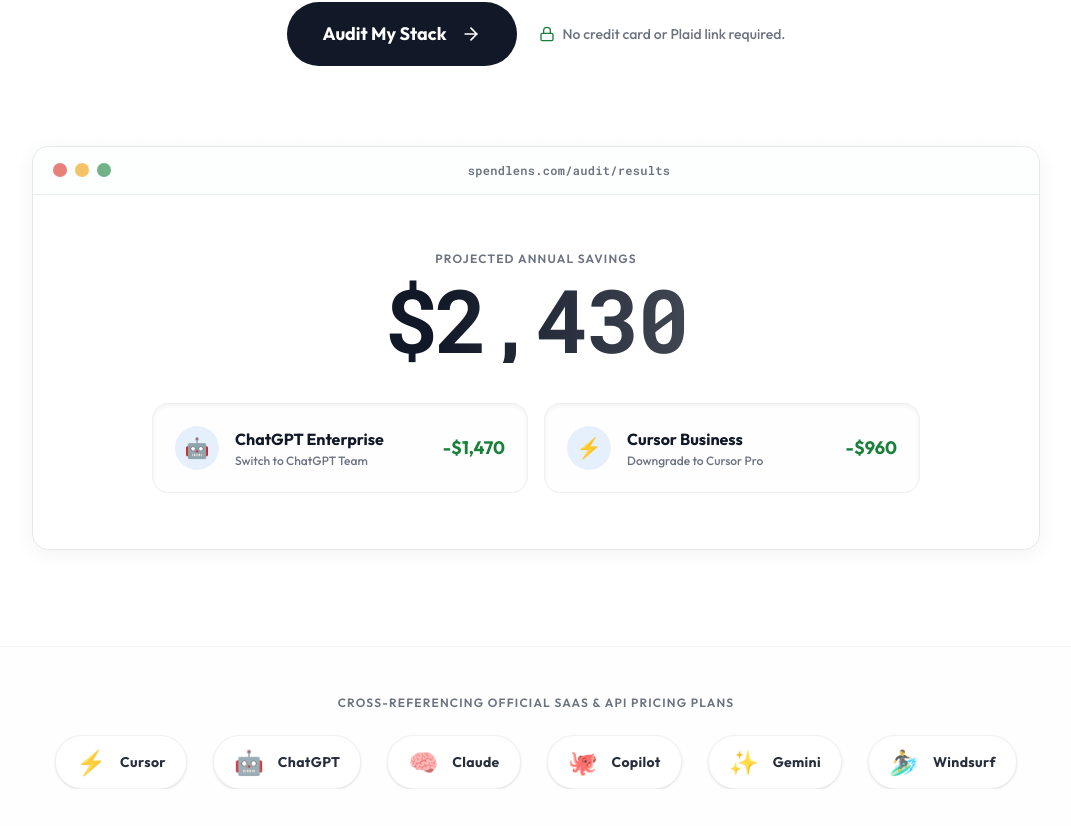
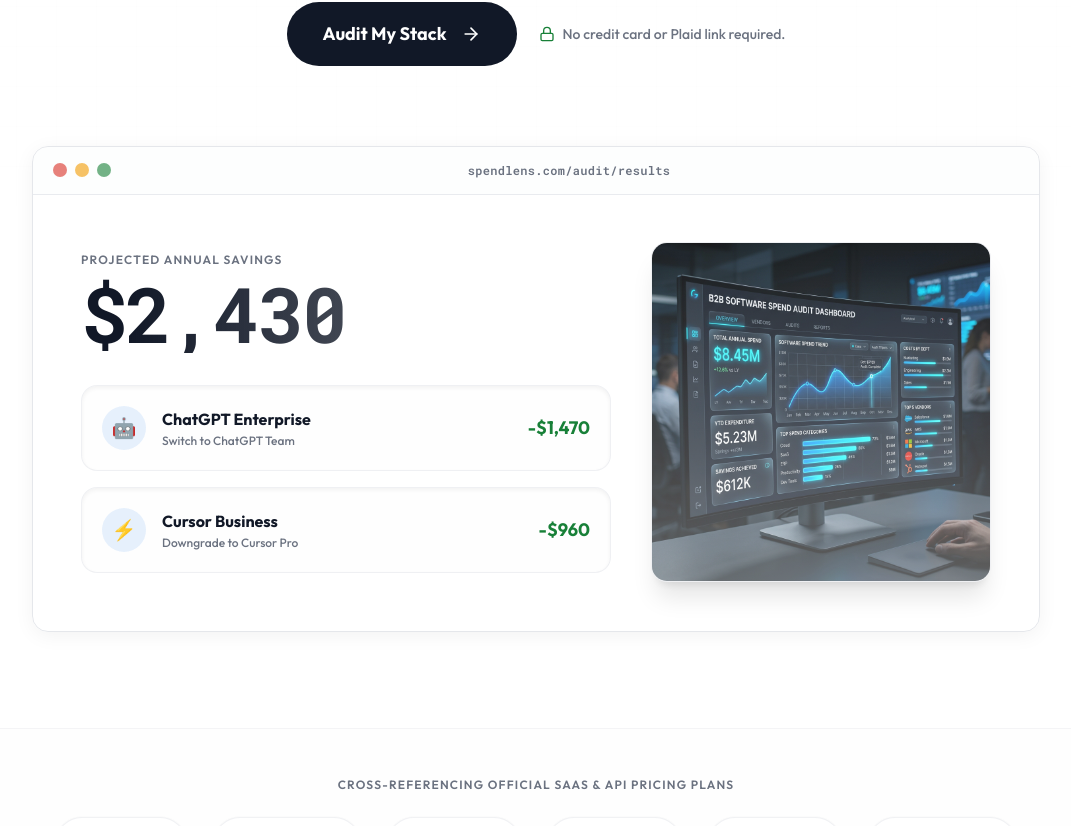
Before and after one commit to rohitnk464/spendlens, a Next.js app: page / in a window 1280 px wide. Shown: the part 594-1420 px from the top of the page, without its empty margins (104-1175 px from the left). Built offline with nearby package versions, Linux system fonts and the light colour scheme; no server answers.

Commit message:
style: implement premium 2-column hero mockup layout incorporating a floating 4K spend analytics visualization alongside the live savings counter

```diff
--- a/src/app/page.tsx
+++ b/src/app/page.tsx
@@ -187,7 +187,7 @@
           </div>
         </motion.div>
 
-        {/* Dynamic Mockup Graphic with live counting numbers */}
+        {/* Dynamic Mockup Graphic with live counting numbers & 4K Visualization */}
         <motion.div
           initial={{ opacity: 0, y: 80 }}
           animate={{ opacity: 1, y: 0 }}
@@ -202,14 +202,16 @@
               <div className="mx-auto text-xs font-semibold text-muted-foreground tracking-wide font-mono">spendlens.com/audit/results</div>
             </div>
 
-            <div className="p-8 sm:p-14 flex flex-col items-center">
+            <div className="p-8 sm:p-12 grid grid-cols-1 lg:grid-cols-5 gap-10 items-center">
+              {/* Column 1: Savings Counter & Recommendation Cards */}
+              <div className="lg:col-span-3 flex flex-col items-center lg:items-start text-center lg:text-left">
                 <div className="text-muted-foreground font-semibold mb-2 uppercase tracking-widest text-xs">Projected Annual Savings</div>
-              <motion.div className="text-6xl sm:text-[5.5rem] font-bold tracking-tight text-foreground mb-10 flex items-center font-mono">
+                <motion.div className="text-6xl sm:text-[4.8rem] font-bold tracking-tight text-foreground mb-8 flex items-center font-mono">
                   $<span className="bg-clip-text text-transparent bg-gradient-to-r from-foreground to-foreground/80">{savingsCount.toLocaleString()}</span>
                 </motion.div>
 
-              <div className="w-full max-w-3xl grid grid-cols-1 sm:grid-cols-2 gap-4">
-                <div className="p-5.5 rounded-2xl bg-muted/20 border border-border/60 flex justify-between items-center shadow-inner hover:scale-[1.02] transition-transform">
+                <div className="w-full grid grid-cols-1 gap-4">
+                  <div className="p-5 rounded-2xl bg-muted/20 border border-border/60 flex justify-between items-center shadow-inner hover:scale-[1.02] transition-transform">
                     <div className="flex items-center gap-4">
                       <div className="w-11 h-11 rounded-xl bg-primary/10 flex items-center justify-center text-xl">🤖</div>
                       <div className="text-left">
@@ -220,7 +222,7 @@
                     <div className="text-success font-bold text-base sm:text-lg">-$1,470</div>
                   </div>
 
-                <div className="p-5.5 rounded-2xl bg-muted/20 border border-border/60 flex justify-between items-center shadow-inner hover:scale-[1.02] transition-transform">
+                  <div className="p-5 rounded-2xl bg-muted/20 border border-border/60 flex justify-between items-center shadow-inner hover:scale-[1.02] transition-transform">
                     <div className="flex items-center gap-4">
                       <div className="w-11 h-11 rounded-xl bg-accent/10 flex items-center justify-center text-xl">⚡</div>
                       <div className="text-left">
@@ -230,6 +232,22 @@
                     </div>
                     <div className="text-success font-bold text-base sm:text-lg">-$960</div>
                   </div>
+                </div>
+              </div>
+
+              {/* Column 2: 4K Image Spend Visualization */}
+              <div className="lg:col-span-2 w-full flex justify-center items-center">
+                <motion.div
+                  whileHover={{ scale: 1.03 }}
+                  className="relative w-full max-w-sm rounded-2xl border border-border/60 overflow-hidden shadow-xl bg-card animate-float pointer-events-auto"
+                >
+                  <img
+                    src="/hero_visualization.png"
+                    alt="AI Spend Analytics Dashboard"
+                    className="w-full h-auto object-cover opacity-90 hover:opacity-100 transition-opacity duration-300"
+                  />
+                  <div className="absolute inset-0 bg-gradient-to-t from-background/30 to-transparent pointer-events-none" />
+                </motion.div>
               </div>
             </div>
           </div>
```
Also changed, not shown: public/hero_visualization.png (added). Lines whose indentation alone changed are shown as unchanged.
